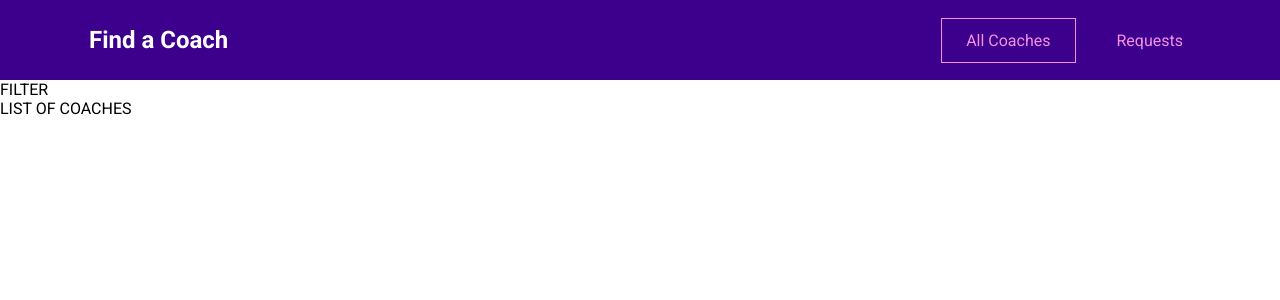
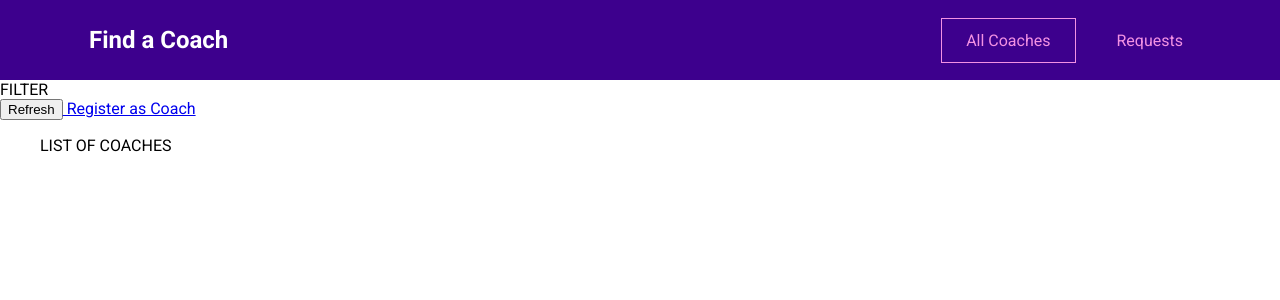
Before and after one commit to W3C1994/practiseVue3, a Vue app in the folder main-prj-01-starting-setup/: page /coaches in a window 1280 px wide. Shown: the top 300 px of the page. Built offline with nearby package versions, Linux system fonts and the light colour scheme.

Commit message:
頁面初步路由設定
1.教練細節頁面加入測試路由
2.教練列表加入設定路由及刷新按鈕
3.修正註冊頁面命名

```diff
--- a/main-prj-01-starting-setup/src/pages/NotFound.vue
+++ b/main-prj-01-starting-setup/src/pages/NotFound.vue
@@ -1,5 +1,5 @@
 <template>
-
+NOT FOUND
 </template>
 
 <script>
--- a/main-prj-01-starting-setup/src/pages/coaches/CoachDetail.vue
+++ b/main-prj-01-starting-setup/src/pages/coaches/CoachDetail.vue
@@ -1,5 +1,7 @@
 <template>
-
+DETAILS FOR COACH
+  <router-view></router-view>
+  <router-link to='/coaches/c1/contact'>Contact</router-link>
 </template>
 
 <script>
--- a/main-prj-01-starting-setup/src/pages/coaches/CoachesList.vue
+++ b/main-prj-01-starting-setup/src/pages/coaches/CoachesList.vue
@@ -3,8 +3,15 @@
     FILTER
   </section>
   <section>
-    LIST OF COACHES
+    <div class='controls'>
+      <button> Refresh </button>
+      <router-link to='/register'> Register as Coach </router-link>
+    </div>
+    <ul>
+      LIST OF COACHES
+    </ul>
   </section>
+
 </template>
 
 <script>
--- a/main-prj-01-starting-setup/src/pages/coaches/CoachesRegisteration.vue
+++ b/main-prj-01-starting-setup/src/pages/coaches/CoachesRegistration.vue
@@ -1,10 +1,10 @@
 <template>
-
+REGISTER
 </template>
 
 <script>
 export default {
-  name: 'CoachesRegisteration'
+  name: 'CoachesRegistration'
 };
 </script>
 
--- a/main-prj-01-starting-setup/src/pages/requests/ContactCoach.vue
+++ b/main-prj-01-starting-setup/src/pages/requests/ContactCoach.vue
@@ -1,5 +1,5 @@
 <template>
-
+CONTACT A COACH
 </template>
 
 <script>
--- a/main-prj-01-starting-setup/src/pages/requests/RequestsReceived.vue
+++ b/main-prj-01-starting-setup/src/pages/requests/RequestsReceived.vue
@@ -1,5 +1,5 @@
 <template>
-
+  REQUESTS
 </template>
 
 <script>
--- a/main-prj-01-starting-setup/src/router.js
+++ b/main-prj-01-starting-setup/src/router.js
@@ -2,8 +2,8 @@ import { createRouter, createWebHistory } from 'vue-router';
 
 import CoachDetail from './pages/coaches/CoachDetail';
 import CoachesList from './pages/coaches/CoachesList';
-import CoachesRegisteration from './pages/coaches/CoachesRegisteration';
-import ContactCoach from './pages/requests/RequestsReceived';
+import CoachesRegistration from './pages/coaches/CoachesRegistration';
+import ContactCoach from './pages/requests/ContactCoach';
 import RequestsReceived from './pages/requests/RequestsReceived';
 import NotFound from './pages/NotFound';
 
@@ -15,7 +15,7 @@ const router = createRouter({
     {path: '/coaches/:id',component: CoachDetail, children: [
         {path:'contact', component: ContactCoach} // /coaches/c1/contact
       ]},
-    {path: '/register', component: CoachesRegisteration},
+    {path: '/register', component: CoachesRegistration},
     {path: '/requester', component: RequestsReceived},
     {path: '/:notFound(.*)',component:NotFound},
 
```
